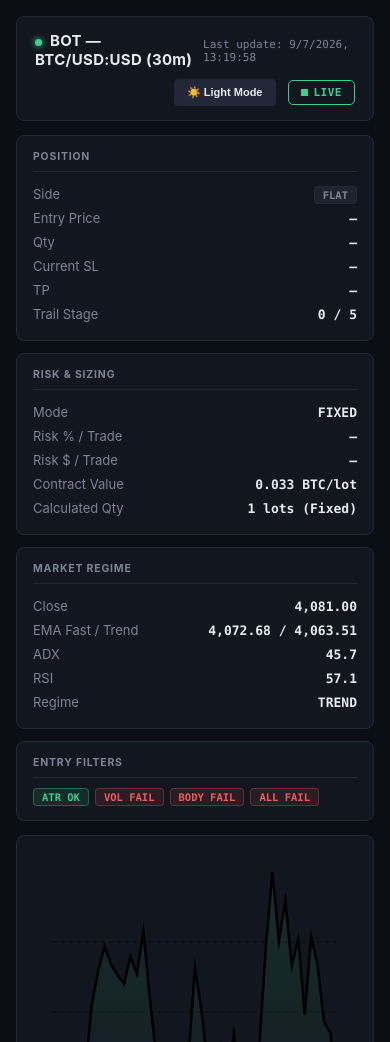
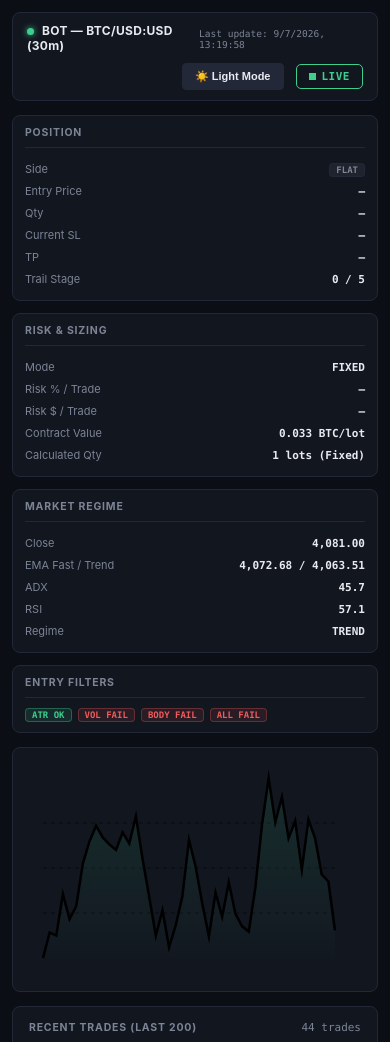
Before and after one commit to saniroy3311-spec/Bot-v10-30m, a plain HTML site: page dashboard/dashboard_simple.html in a window 390 px wide. Shown: the top 1042 px of the page. Drawn offline with Linux system fonts and the light colour scheme; no server answers.

Commit message:
Optimize dashboard for mobile screens with viewport meta tag and responsive sizing overrides

```diff
--- a/dashboard/dashboard_simple.html
+++ b/dashboard/dashboard_simple.html
@@ -2,6 +2,7 @@
 <html lang="en">
 <head>
 <meta charset="UTF-8">
+<meta name="viewport" content="width=device-width, initial-scale=1.0">
 <title>Bot Dashboard</title>
 <style>
   :root {
@@ -101,8 +102,21 @@
     .topbar { flex-direction: column; align-items: flex-start; gap: 10px; }
     .topbar > div { width: 100%; display: flex; justify-content: space-between; align-items: center; }
     .topbar > div:last-child { justify-content: flex-end; }
-    .table-scroll { overflow-x: auto; }
+    .table-scroll { overflow-x: auto; -webkit-overflow-scrolling: touch; }
     table { min-width: 850px; }
+  }
+
+  @media (max-width: 600px) {
+    body { padding: 8px; }
+    .wrap { padding: 4px; }
+    .topbar { padding: 10px 14px; }
+    .topbar .title { font-size: 12px; }
+    .topbar .sub { font-size: 9.5px; }
+    .card { padding: 10px 12px; }
+    .row { font-size: 11px; }
+    .badge { font-size: 9px; padding: 1px 6px; }
+    .eq-card { padding: 10px; }
+    #eqCanvas { height: 220px !important; }
   }
 </style>
 </head>
@@ -337,7 +351,7 @@ function drawEquityCurve(trades, startingCap = 10000) {
   const dpr = window.devicePixelRatio || 1;
   const container = canvas.parentElement;
   const w = container.clientWidth - 32;
-  const h = 320;
+  const h = window.innerWidth <= 600 ? 220 : 320;
   canvas.width = w * dpr; canvas.height = h * dpr;
   canvas.style.width = w + 'px'; canvas.style.height = h + 'px';
   ctx.scale(dpr, dpr);
```
